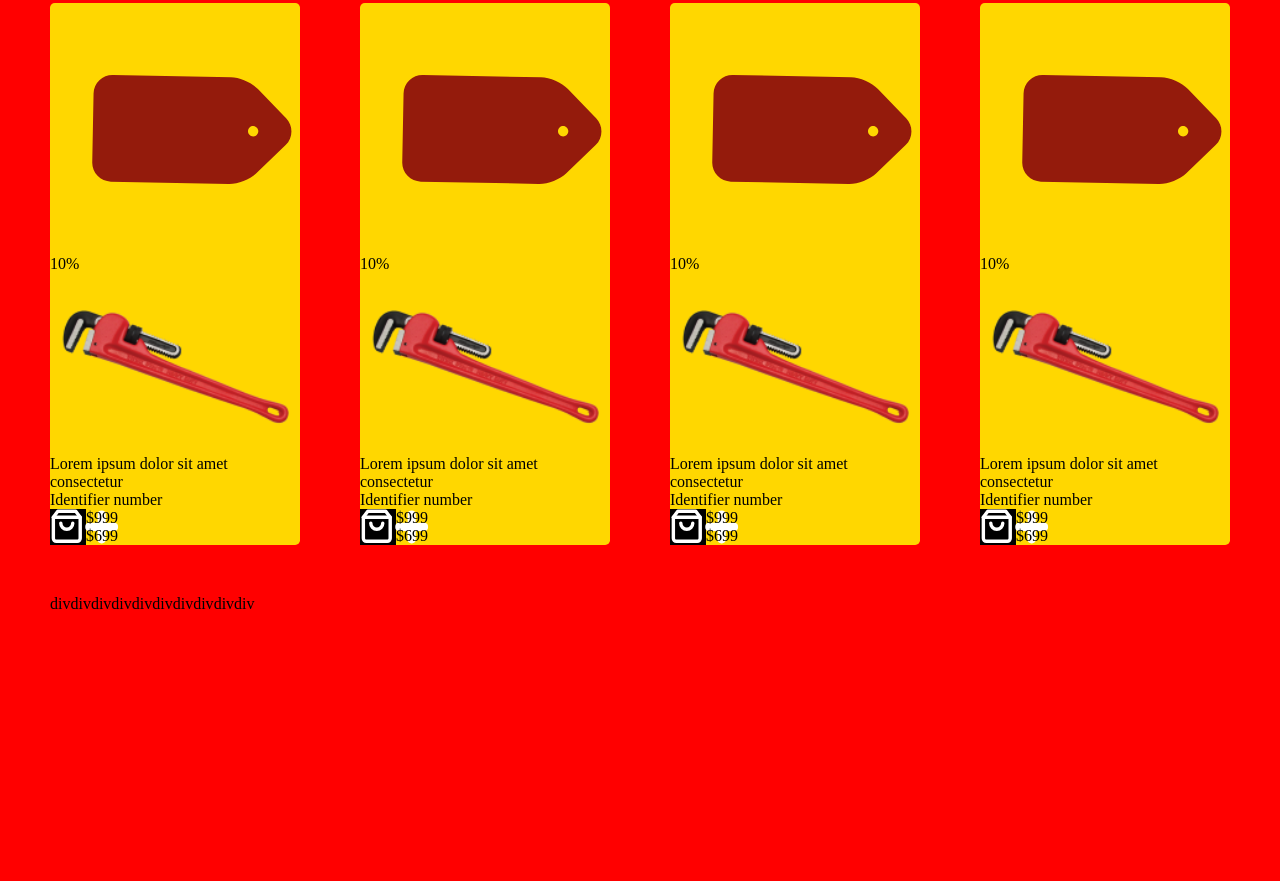
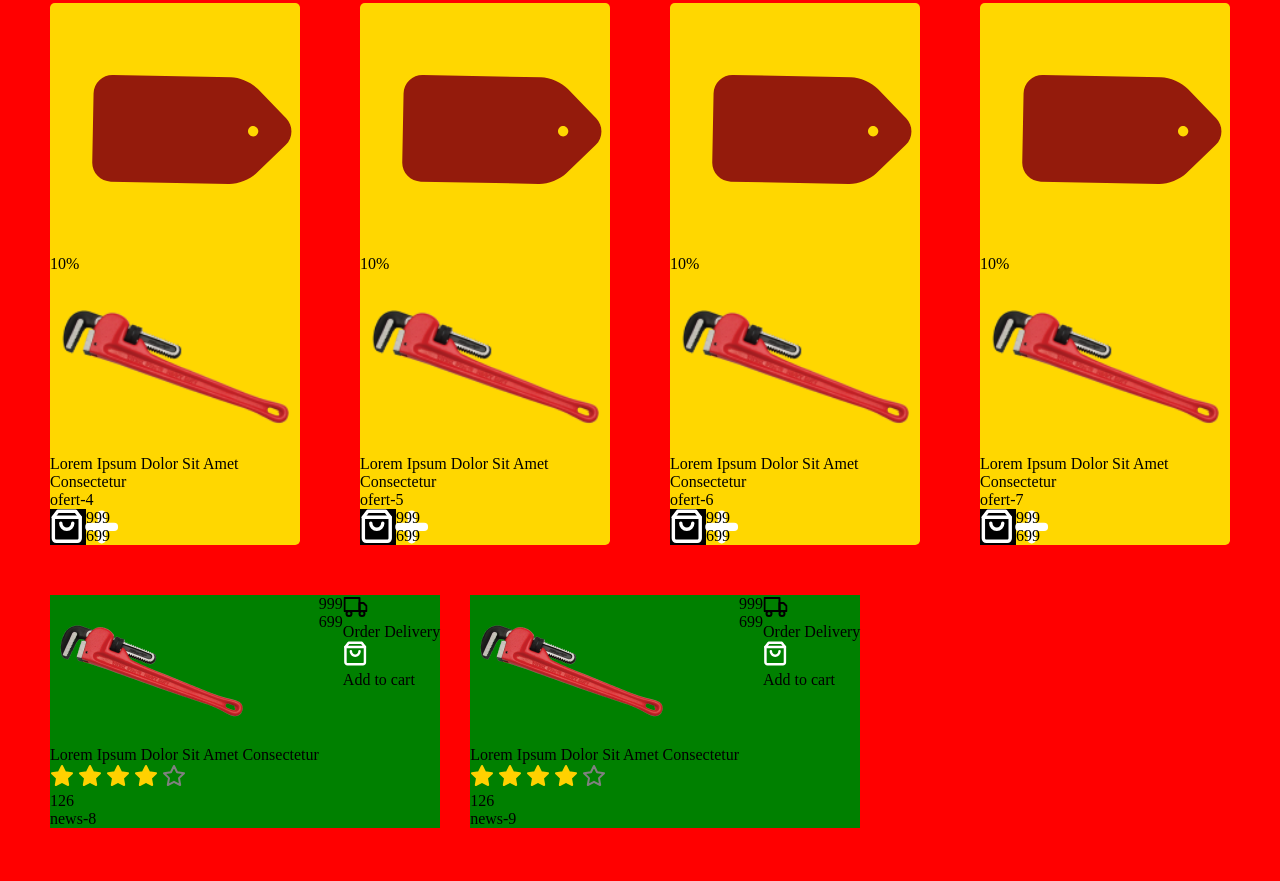
Before and after one commit to DemianJuarez/FerreteriaStore, a plain HTML site: page index.html in a window 1280 px wide. Shown: the part 648-1529 px from the top of the page. Before the commit the page ends 1311 px from the top, so only its background shows below. Drawn offline with Linux system fonts and the light colour scheme.

Commit message:
falta css y cache internet js

```diff
--- a/index.html
+++ b/index.html
@@ -22,7 +22,20 @@
         <h2>Productos destacados</h2>
         <div id="products" class="products">
             <div class="featuredProducts">
-                <div class="featuredProduct" id="0">
+            </div>
+            <div class="ofertProducts">
+            </div>
+            <div class="newsProducts">
+            </div>
+        </div>
+</body>
+<script src="script.js"></script>
+</html>
+
+
+
+
+<!--    <div class="featuredProduct" id="0">
                     <div class="info">
                         <img src="src/llavetubo.png">
                         <p>Lorem ipsum dolor sit amet consectetur</p>
@@ -89,10 +102,15 @@
                             <p>$699</p>
                         </div>
                     </div>
-                </div>
-            </div>
-            <div class="ofertProducts">
-                <div class="ofertProduct" id="4">
+                </div> -->
+
+
+
+
+
+
+
+<!--<div class="ofertProduct" id="4">
                     <div class="info">
                         <img src="src/etiqueta.svg" />
                         <p>10%</p>
@@ -167,11 +185,20 @@
                             <p>$699</p>
                         </div>
                     </div>
-                </div>
-            </div>
-            <!--
-<div class="newsProducts">
-                <div class="newsProduct">
+                </div> -->
+
+
+
+
+
+
+
+
+
+
+
+
+<!--<div class="newsProduct">
                     <p>Lorem Ipsum Dolor Sit Amet Consectetur</p>
                     <img src="src/llaveTubo.png" />
                     <img src="src/estrellaEntera.svg" />
@@ -210,9 +237,4 @@
                     </div>
                 </div>
             </div>
-        </div>
-    </div>
--->
-</body>
-<script src="script.js"></script>
-</html>
+        </div> -->
--- a/script.js
+++ b/script.js
@@ -1,8 +1,8 @@
-const products = [
+const featuredProducts = [
     //FeaturedProducts
     {
         id: "featured-0",
-        img: ".src/llaveTubo.png",
+        img: "src/llaveTubo.png",
         title: "Lorem Ipsum Dolor Sit Amet Consectetur",
         categoria: "Featured",
         precio: 999,
@@ -10,7 +10,7 @@ const products = [
     },
     {
         id: "featured-1",
-        img: ".src/llaveTubo.png",
+        img: "src/llaveTubo.png",
         title: "Lorem Ipsum Dolor Sit Amet Consectetur",
         categoria: "Featured",
         precio: 999,
@@ -18,7 +18,7 @@ const products = [
     },
     {
         id: "featured-2",
-        img: ".src/llaveTubo.png",
+        img: "src/llaveTubo.png",
         title: "Lorem Ipsum Dolor Sit Amet Consectetur",
         categoria: "Featured",
         precio: 999,
@@ -26,47 +26,57 @@ const products = [
     },
     {
         id: "featured-3",
-        img: ".src/llaveTubo.png",
+        img: "src/llaveTubo.png",
         title: "Lorem Ipsum Dolor Sit Amet Consectetur",
         categoria: "Featured",
         precio: 999,
         discountPrecio: 699
-    },
+    }
+]
+
+const ofertProducts = [
     {
         id: "ofert-4",
-        img: ".src/llaveTubo.png",
+        img: "src/llaveTubo.png",
         title: "Lorem Ipsum Dolor Sit Amet Consectetur",
         categoria: "Ofert",
+        ofert: 10,
         precio: 999,
         discountPrecio: 699
     },
     {
         id: "ofert-5",
-        img: ".src/llaveTubo.png",
+        img: "src/llaveTubo.png",
         title: "Lorem Ipsum Dolor Sit Amet Consectetur",
         categoria: "Ofert",
+        ofert : 10,
         precio: 999,
         discountPrecio: 699
     },
     {
         id: "ofert-6",
-        img: ".src/llaveTubo.png",
+        img: "src/llaveTubo.png",
         title: "Lorem Ipsum Dolor Sit Amet Consectetur",
         categoria: "Ofert",
+        ofert: 10,
         precio: 999,
         discountPrecio: 699
     },
     {
         id: "ofert-7",
-        img: ".src/llaveTubo.png",
+        img: "src/llaveTubo.png",
         title: "Lorem Ipsum Dolor Sit Amet Consectetur",
         categoria: "Ofert",
+        ofert: 10,
         precio: 999,
         discountPrecio: 699
-    },
+    }
+]
+
+const newsProducts = [
     {
         id: "news-8",
-        img: ".src/llaveTubo.png",
+        img: "src/llaveTubo.png",
         title: "Lorem Ipsum Dolor Sit Amet Consectetur",
         categoria: "News",
         precio: 999,
@@ -74,7 +84,7 @@ const products = [
     },
     {
         id: "news-9",
-        img: ".src/llaveTubo.png",
+        img: "src/llaveTubo.png",
         title: "Lorem Ipsum Dolor Sit Amet Consectetur",
         categoria: "News",
         precio: 999,
@@ -82,10 +92,23 @@ const products = [
     }
 ]
 
-const productsContainer = document.querySelector("#products")
+
+let featuredProductsContainer
+let ofertProductsContainer
+let newsProductsContainer
+
+function initialize() {
+    featuredProductsContainer = document.querySelector(".featuredProducts")
+    ofertProductsContainer = document.querySelector(".ofertProducts")
+    newsProductsContainer = document.querySelector(".newsProducts")
+    console.log(featuredProductsContainer)
+    console.log(ofertProductsContainer)
+    console.log(newsProductsContainer   )
+}
+
 
 const uploadFeaturedProducts = () => {
-    products.forEach(product => {
+    featuredProducts.forEach(product => {
         const div = document.createElement("div")
         div.classList.add("featuredProduct");
         div.innerHTML = `
@@ -106,8 +129,80 @@ const uploadFeaturedProducts = () => {
                 </div>
         `;
 
-        productsContainer.append("div")
+        featuredProductsContainer.append(div)
     })
 }
 
-uploadFeaturedProducts()
+const uploadOfertProducts = () => {
+    ofertProducts.forEach(product => {
+        const div = document.createElement("div")
+        div.classList.add("ofertProduct");
+        div.innerHTML = `
+            <div class="info">
+                <img src="src/etiqueta.svg" alt="etiqueta" />
+                <p>${product.ofert}%</p>
+                <img src="${product.img}" alt="${product.title}"/>
+                <p>${product.title}</p>
+                <p>${product.id}</p>
+            </div>
+            <div class="info2">
+                <div class="buyButton">
+                    <img src="src/shopping-bag.svg" alt="bag"/>
+                    <img src="src/plus.svg" alt="plus">
+                </div>
+                <div class="price">
+                    <p>${product.precio}</p>
+                    <p>${product.discountPrecio}</p>
+                </div>
+            </div>
+        `;
+
+        ofertProductsContainer.append(div)
+    })
+}
+
+const uploadNewsProducts = () => {
+    newsProducts.forEach(product => {
+        const div = document.createElement('div');
+        div.classList.add("newsProduct");
+        div.innerHTML = `
+            <div class="info">
+                <img src="${product.img}" />
+                <p>${product.title}</p>
+                <div class="star">
+                    <img src="src/estrellaEntera.svg" />
+                    <img src="src/estrellaEntera.svg" />
+                    <img src="src/estrellaEntera.svg" />
+                    <img src="src/estrellaEntera.svg" />
+                    <img src="src/estrellaVacia.svg" />
+                    <p>126</p>
+                </div>
+                <p>${product.id}</p>
+            </div>
+            <div class="info2"
+                <div class="price">
+                    <p>${product.precio}</p>
+                    <p>${product.discountPrecio}</p>
+                </div>
+                <div class="buyButton">
+                    <img src="src/truck.svg" />
+                    <p>Order Delivery</p>
+                    <img src="src/shopping-bag.svg" />
+                    <p>Add to cart</p>
+                </div>
+            </div>
+        `;
+
+        newsProductsContainer.append(div);
+        console.log(product.img);
+    })
+}
+
+window.addEventListener("load", (event) => {
+    console.log("page is fully loaded");
+
+    initialize();
+    uploadFeaturedProducts();
+    uploadOfertProducts();
+    uploadNewsProducts();
+});
--- a/styles.css
+++ b/styles.css
@@ -32,15 +32,18 @@ nav div {
     background-color: white;
     border-radius: 0.3rem;
     flex-direction: column;
+    justify-content: space-between;
 }
 
 .featuredProduct .info {
     display: flex;
     flex-direction: column;
+    padding: 10px   ;
 }
 
 .featuredProduct .info2 {
     display: flex;
+    justify-content: space-between;
 }
 
 .featuredProduct .buyButton {
@@ -51,6 +54,7 @@ nav div {
 .featuredProduct .price {
     display: flex;
     flex-direction: column;
+    padding-right: 10px;
 }
 
 .ofertProducts {
@@ -84,3 +88,15 @@ nav div {
     display: flex;
     flex-direction: column;
 }
+
+.newsProducts{
+    display: flex;
+    gap: 30px;
+    padding: 0px 0px 50px 0px;
+}
+
+.newsProduct {
+    display: flex;
+    background-color: green;
+    flex-direction: row;
+}
```
